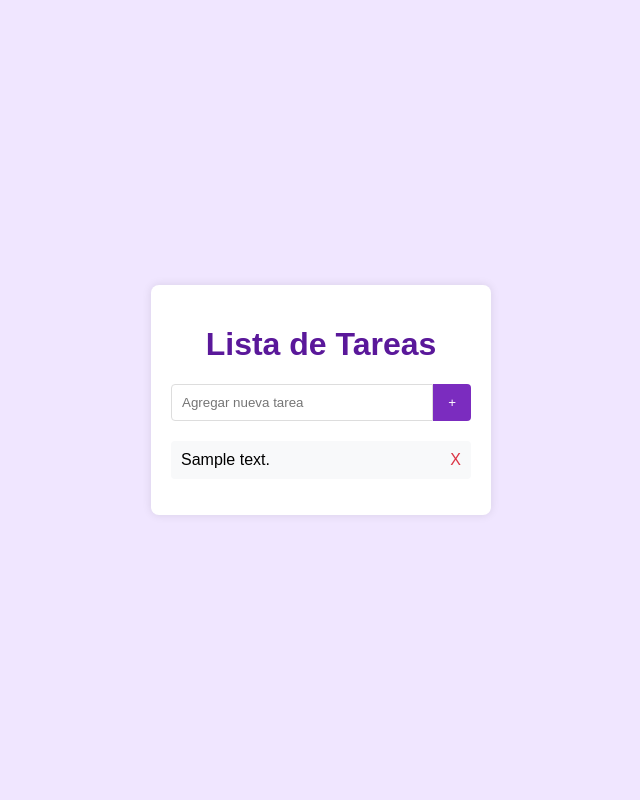
After one commit to RichieQuintana/login, a Flask app: template LOGIN/templates/notas.html in a window 1280 px wide. The commit adds this page. Shown: the whole page, without its empty margins (319-959 px from the left). Run offline with Flask 3, Linux system fonts and the light colour scheme; the template is opened without the code that fills it: most values are stand-ins (such as "Sample title", 1, 10 or a date in 2020).

Commit message:
Funcionamiento del crud con login

```diff
--- a/LOGIN/main.py
+++ b/LOGIN/main.py
@@ -131,6 +131,10 @@ def logout():
     session.pop('username', None)
     return redirect(url_for('index'))
 
+@app.route("/notas")
+def notas():
+    return redirect(url_for('notas.html'))
+
 if __name__ == '__main__':
     with app.app_context():
         db.create_all()
--- /dev/null
+++ b/LOGIN/static/notas.css
@@ -0,0 +1,55 @@
+body {
+    font-family: Arial, sans-serif;
+    background-color: #f0e6ff;
+    display: flex;
+    justify-content: center;
+    align-items: center;
+    height: 100vh;
+    margin: 0;
+}
+.container {
+    background-color: white;
+    padding: 20px;
+    border-radius: 8px;
+    box-shadow: 0 0 10px rgba(0,0,0,0.1);
+    width: 300px;
+}
+h1 {
+    color: #5a189a;
+    text-align: center;
+}
+form {
+    display: flex;
+    margin-bottom: 20px;
+}
+input[type="text"] {
+    flex-grow: 1;
+    padding: 10px;
+    border: 1px solid #ddd;
+    border-radius: 4px 0 0 4px;
+}
+button {
+    padding: 10px 15px;
+    background-color: #7b2cbf;
+    color: white;
+    border: none;
+    border-radius: 0 4px 4px 0;
+    cursor: pointer;
+}
+ul {
+    list-style-type: none;
+    padding: 0;
+}
+li {
+    background-color: #f8f9fa;
+    margin-bottom: 10px;
+    padding: 10px;
+    border-radius: 4px;
+    display: flex;
+    justify-content: space-between;
+    align-items: center;
+}
+.delete {
+    color: #dc3545;
+    text-decoration: none;
+}
--- /dev/null
+++ b/LOGIN/templates/notas.html
@@ -0,0 +1,27 @@
+<!-- templates/index.html -->
+<!DOCTYPE html>
+<html lang="es">
+<head>
+    <meta charset="UTF-8">
+    <meta name="viewport" content="width=device-width, initial-scale=1.0">
+    <link rel="stylesheet" href="{{url_for('static', filename = 'notas.css')}}" />
+    <title>Lista de Tareas</title>
+</head>
+<body>
+    <div class="container">
+        <h1>Lista de Tareas</h1>
+        <form method="POST">
+            <input type="text" name="content" placeholder="Agregar nueva tarea">
+            <button type="submit">+</button>
+        </form>
+        <ul>
+            {% for task in tasks %}
+                <li>
+                    {{ task.content }}
+                    <a href="{{ url_for('delete', id=task.id) }}" class="delete">X</a>
+                </li>
+            {% endfor %}
+        </ul>
+    </div>
+</body>
+</html>
```
Also changed, not shown: LOGIN/static/dashboard.css (+15 -43 lines), LOGIN/templates/dashboard.html (+6 -16 lines), LOGIN/instance/users.db.
